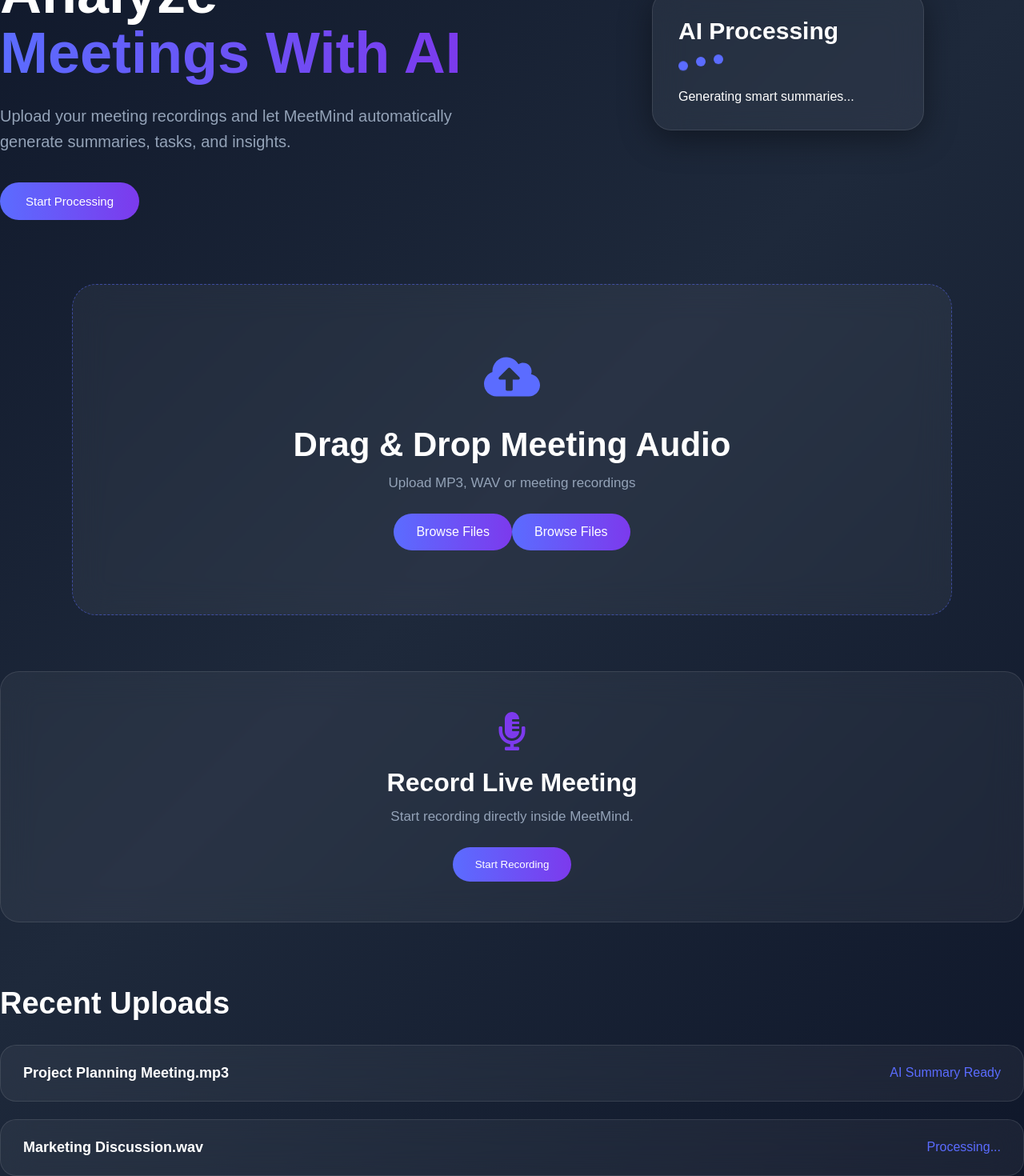
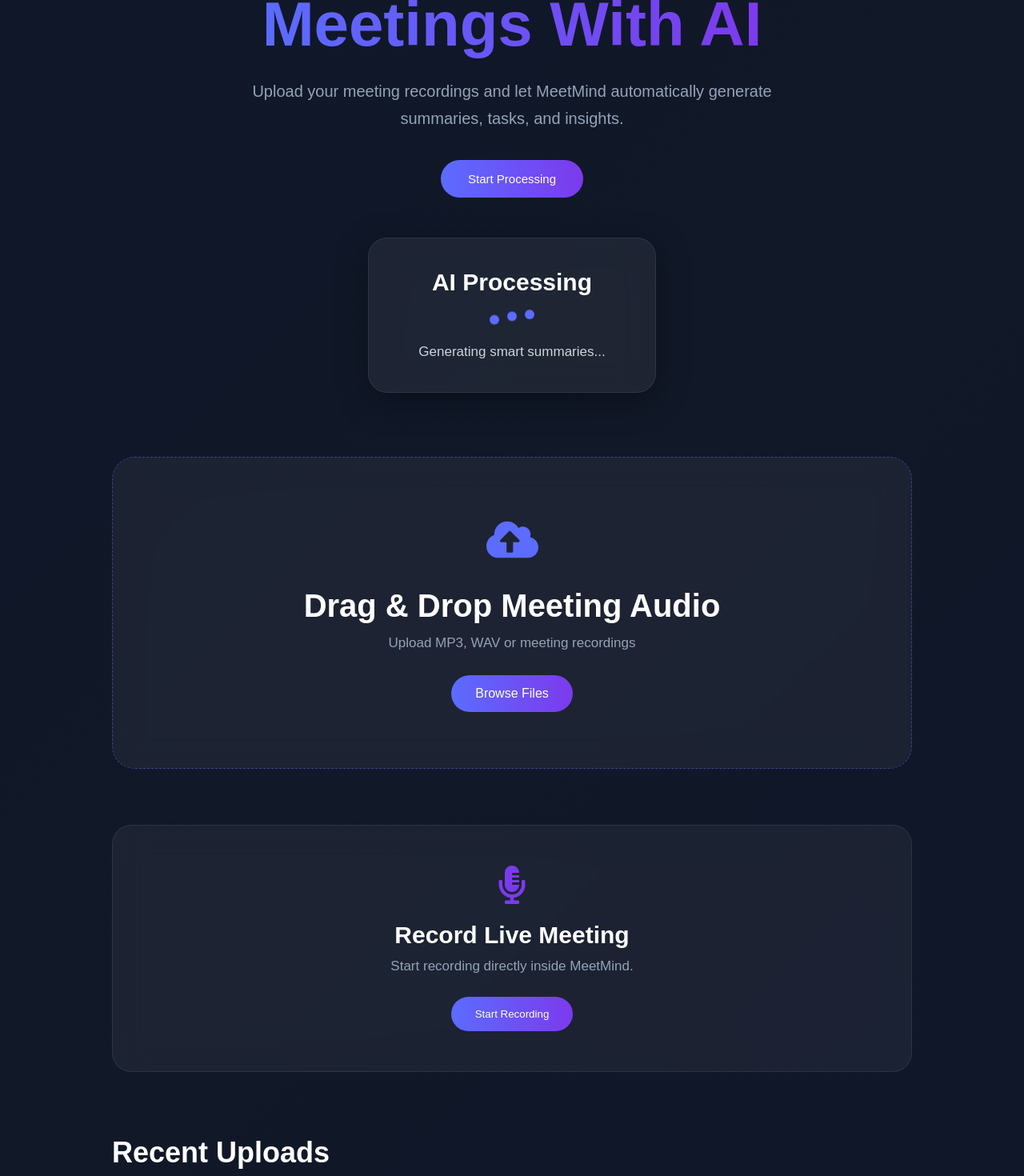
Before and after one commit to naveenrajnr16/MeetMind, a React (Vite) app in the folder meetmind-frontend/: page /upload in a window 1280 px wide. Shown: the part 240-1710 px from the top of the page at 80% size. Built offline with nearby package versions, Linux system fonts and the light colour scheme.

Commit message:
Upload page over

```diff
--- a/meetmind-frontend/src/pages/UploadMeeting.jsx
+++ b/meetmind-frontend/src/pages/UploadMeeting.jsx
@@ -67,12 +67,6 @@
           Browse Files
         </label>
 
-        <input type="file" id="fileUpload" hidden />
-
-        <label htmlFor="fileUpload" className="browse-btn">
-          Browse Files
-        </label>
-
       </div>
 
       {/* RECORD OPTION */}
--- a/meetmind-frontend/src/styles/uploadMeeting.css
+++ b/meetmind-frontend/src/styles/uploadMeeting.css
@@ -1,40 +1,42 @@
 .upload-page{
   min-height:100vh;
-  background:linear-gradient(135deg,#0f172a,#1e293b,#0f172a);
+  background:linear-gradient(135deg,#0f172a,#111827,#0f172a);
   color:white;
   overflow-x:hidden;
 }
 
-/* CONTENT WRAPPER */
+/* MAIN CONTAINER */
 
 .upload-content{
-  padding:40px 90px 100px;
-  max-width:1600px;
+  width:100%;
+  max-width:1400px;
+
   margin:auto;
+  padding:40px 70px 100px;
 }
 
-/* HERO */
+/* HERO SECTION */
 
 .upload-hero{
   display:flex;
-  justify-content:space-between;
+  flex-direction:column;
   align-items:center;
+  justify-content:center;
 
-  gap:100px;
+  text-align:center;
 
-  margin-top:30px;
+  margin-top:60px;
   margin-bottom:80px;
 }
 
-/* LEFT */
+/* TITLE */
 
 .upload-left{
-  flex:1;
-  max-width:650px;
+  max-width:900px;
 }
 
 .upload-left h1{
-  font-size:72px;
+  font-size:78px;
   line-height:1.05;
   font-weight:700;
 }
@@ -45,22 +47,26 @@
   -webkit-text-fill-color:transparent;
 }
 
+/* SUBTITLE */
+
 .upload-left p{
-  margin-top:24px;
+  margin:auto;
+  margin-top:25px;
+
+  max-width:700px;
 
   color:#94a3b8;
   font-size:20px;
-  line-height:1.6;
-
-  max-width:580px;
+  line-height:1.7;
 }
 
-/* HERO BUTTON */
+/* BUTTON */
 
 .upload-left button{
   margin-top:35px;
 
-  padding:15px 32px;
+  padding:15px 34px;
+
   border:none;
   border-radius:30px;
 
@@ -76,53 +82,61 @@
 
 .upload-left button:hover{
   transform:translateY(-3px);
-  box-shadow:0 10px 30px rgba(91,108,255,0.5);
-}
-
-/* RIGHT */
-
-.upload-right{
-  flex:1;
-
-  display:flex;
-  justify-content:center;
-  align-items:center;
-
-  position:relative;
+  box-shadow:0 10px 25px rgba(91,108,255,0.45);
 }
 
 /* AI CARD */
 
+.upload-right{
+  margin-top:50px;
+}
+
 .ai-card{
-  width:340px;
+  width:360px;
 
-  padding:32px;
+  padding:38px 32px;
   border-radius:24px;
 
-  background:rgba(255,255,255,0.05);
+  background:rgba(255,255,255,0.06);
   backdrop-filter:blur(20px);
 
-  border:1px solid rgba(255,255,255,0.1);
+  border:1px solid rgba(255,255,255,0.08);
 
-  box-shadow:0 10px 40px rgba(0,0,0,0.4);
+  box-shadow:0 10px 40px rgba(0,0,0,0.35);
 
   transition:0.3s;
+
+  display:flex;
+  flex-direction:column;
+  align-items:center;
+  justify-content:center;
+
+  text-align:center;
 }
 
 .ai-card:hover{
   transform:translateY(-5px);
 }
-
 .ai-card h3{
   font-size:30px;
+  margin-bottom:5px;
 }
 
-/* PROCESSING */
+.ai-card p{
+  color:#d1d5db;
+  font-size:17px;
+  line-height:1.5;
+}
 
+/* PROCESSING DOTS */
 .processing{
   display:flex;
+  justify-content:center;
+  align-items:center;
+
   gap:10px;
-  margin:22px 0;
+
+  margin:20px 0;
 }
 
 .dot{
@@ -149,7 +163,7 @@
   }
 
   50%{
-    transform:translateY(-10px);
+    transform:translateY(-8px);
   }
 }
 
@@ -157,18 +171,18 @@
 
 .upload-box{
   width:100%;
-  max-width:1100px;
+  max-width:1000px;
 
   margin:auto;
 
-  padding:80px 50px;
+  padding:70px 50px;
 
-  border-radius:30px;
+  border-radius:28px;
 
   background:rgba(255,255,255,0.05);
   backdrop-filter:blur(20px);
 
-  border:1px dashed rgba(91,108,255,0.5);
+  border:1px dashed rgba(91,108,255,0.45);
 
   text-align:center;
 
@@ -176,23 +190,23 @@
 }
 
 .upload-box:hover{
+  transform:translateY(-4px);
   border-color:#7C3AED;
-  transform:translateY(-3px);
 }
 
 /* ICON */
 
 .upload-icon{
-  font-size:70px;
+  font-size:65px;
   color:#5B6CFF;
 }
 
 /* TITLE */
 
 .upload-box h2{
-  margin-top:22px;
+  margin-top:24px;
 
-  font-size:42px;
+  font-size:40px;
   font-weight:600;
 }
 
@@ -205,22 +219,23 @@
   font-size:17px;
 }
 
-/* REMOVE DEFAULT INPUT */
+/* HIDE INPUT */
 
 .upload-box input{
   display:none;
 }
 
-/* BUTTON */
+/* BROWSE BUTTON */
 
 .browse-btn{
-  display:inline-block;
+  display:inline-flex;
+  justify-content:center;
+  align-items:center;
 
-  margin-top:28px;
+  margin-top:30px;
 
-  padding:14px 28px;
+  padding:14px 30px;
 
-  border:none;
   border-radius:30px;
 
   background:linear-gradient(90deg,#5B6CFF,#7C3AED);
@@ -246,6 +261,11 @@
 /* RECORD CARD */
 
 .record-card{
+  width:100%;
+  max-width:1000px;
+
+  margin:auto;
+
   padding:50px 30px;
 
   border-radius:24px;
@@ -253,7 +273,7 @@
   background:rgba(255,255,255,0.05);
   backdrop-filter:blur(20px);
 
-  border:1px solid rgba(255,255,255,0.1);
+  border:1px solid rgba(255,255,255,0.08);
 
   text-align:center;
 
@@ -264,27 +284,35 @@
   transform:translateY(-5px);
 }
 
+/* MIC ICON */
+
 .mic-icon{
   font-size:48px;
   color:#7C3AED;
 }
 
+/* RECORD TITLE */
+
 .record-card h3{
   margin-top:18px;
-  font-size:32px;
+  font-size:30px;
 }
 
+/* RECORD TEXT */
+
 .record-card p{
-  margin-top:14px;
+  margin-top:12px;
 
   color:#94a3b8;
   font-size:17px;
 }
 
+/* RECORD BUTTON */
+
 .record-card button{
   margin-top:28px;
 
-  padding:14px 28px;
+  padding:14px 30px;
 
   border:none;
   border-radius:30px;
@@ -303,31 +331,38 @@
   box-shadow:0 10px 25px rgba(91,108,255,0.4);
 }
 
-/* RECENT UPLOADS */
+/* RECENT SECTION */
 
 .recent-uploads{
-  margin-top:80px;
+  width:100%;
+  max-width:1000px;
+
+  margin:80px auto 0;
 }
 
+/* RECENT TITLE */
+
 .recent-uploads h2{
-  margin-bottom:30px;
-  font-size:38px;
+  margin-bottom:28px;
+  font-size:36px;
 }
+
+/* UPLOAD ITEM */
 
 .upload-item{
   display:flex;
   justify-content:space-between;
   align-items:center;
 
-  padding:24px 28px;
-  margin-bottom:22px;
+  padding:22px 28px;
+  margin-bottom:20px;
 
   border-radius:20px;
 
   background:rgba(255,255,255,0.05);
   backdrop-filter:blur(20px);
 
-  border:1px solid rgba(255,255,255,0.1);
+  border:1px solid rgba(255,255,255,0.08);
 
   transition:0.3s;
 }
@@ -336,9 +371,14 @@
   transform:translateY(-4px);
 }
 
+/* FILE TITLE */
+
 .upload-item h4{
   font-size:18px;
+  margin-bottom:5px;
 }
+
+/* STATUS */
 
 .upload-item span{
   color:#5B6CFF;
```
